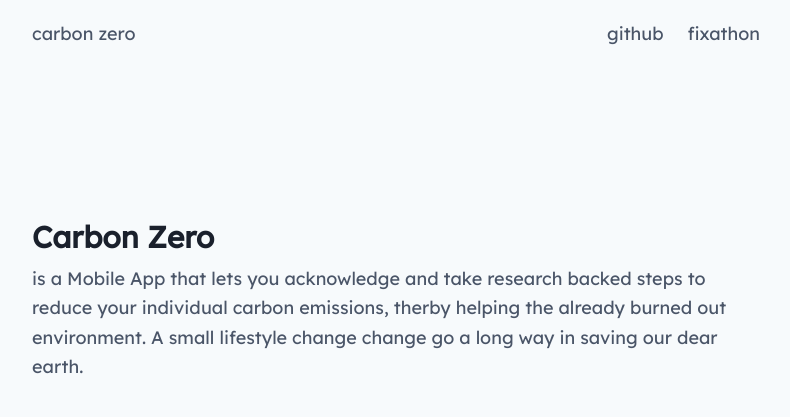
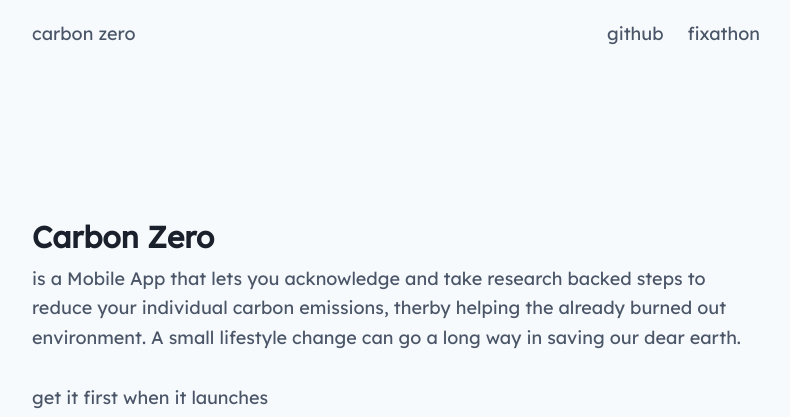
Before and after one commit to aswinmohanme/carbonzero-landing, a website: page index.html in a window 1280 px wide. Shown: the top 417 px of the page, without its empty margins (244-1034 px from the left). Drawn offline with Linux system fonts and the light colour scheme.

Commit message:
Fix typos

```diff
--- a/index.html
+++ b/index.html
@@ -34,7 +34,7 @@
 
     <section class="p-5 mt-32">
         <h1 class="text-3xl font-semibold text-gray-900">Carbon Zero</h1>
-        <p class="mt-1 leading-relaxed">is a Mobile App that lets you acknowledge and take research backed steps to reduce your individual carbon emissions, therby helping the already burned out environment. A small lifestyle change change go a long way in saving our dear earth.</p>
+        <p class="mt-1 leading-relaxed">is a Mobile App that lets you acknowledge and take research backed steps to reduce your individual carbon emissions, therby helping the already burned out environment. A small lifestyle change can go a long way in saving our dear earth.</p>
         <h2 class="mt-8">get it first when it launches</h2>
         <div class="flex">
         <a class=" shadow-lg w-40 inline-block mt-2 mr-3" href="">
```
